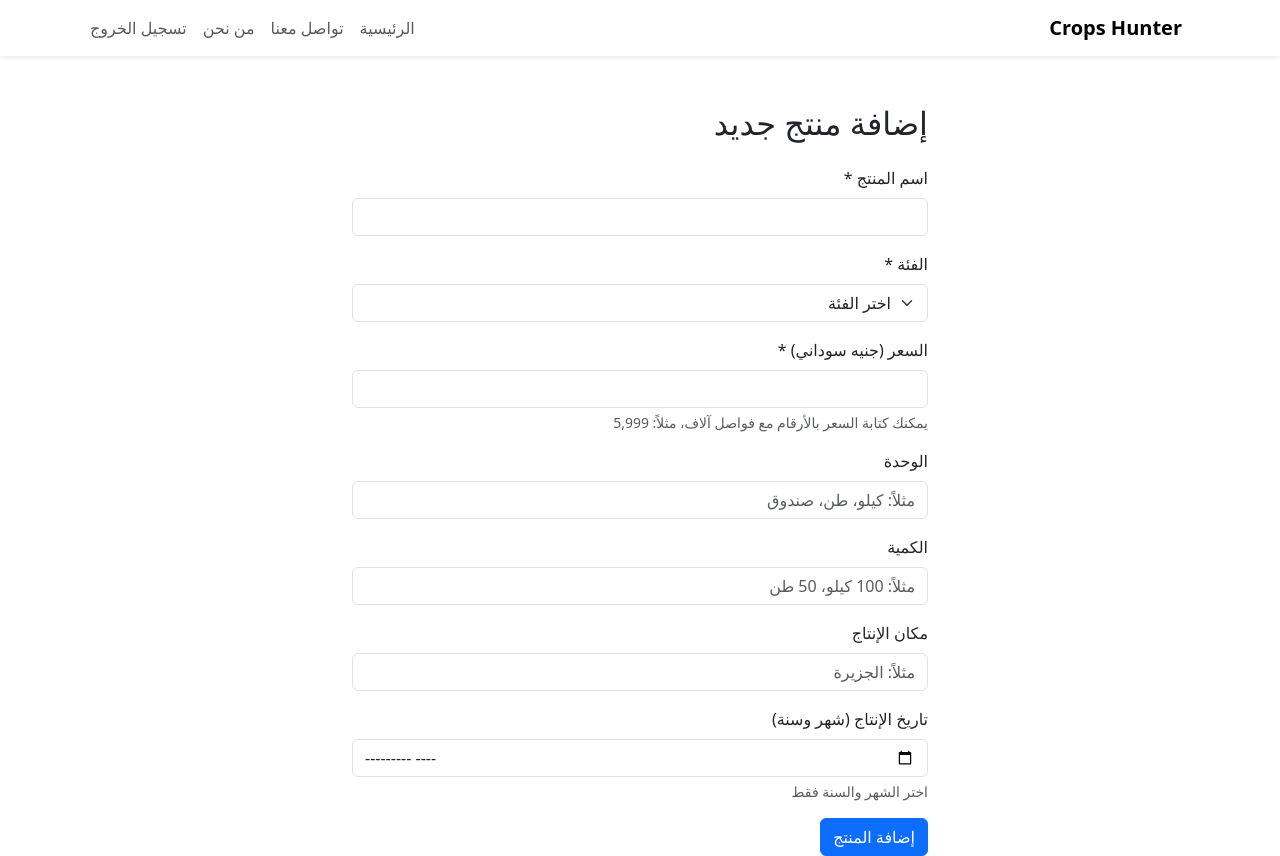
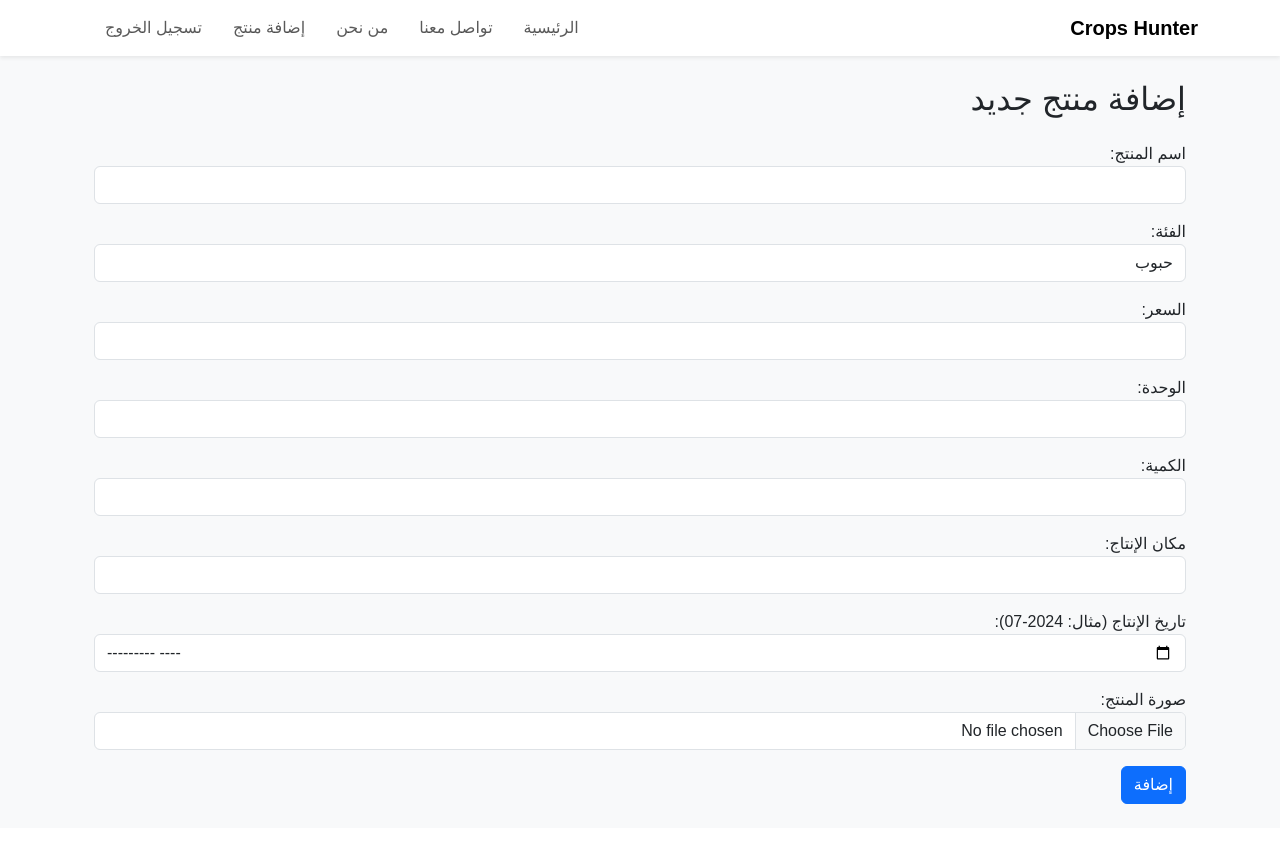
Before and after one commit to Aljaili-Elsmani/Crops-hunter, a Flask app: page /add in a window 1280 px wide. After the commit the page ends 804 px from the top, so only its background shows below. Run offline with Flask 3, Linux system fonts and the light colour scheme; the visitor is signed in with stand-in values (Sample User, id 1).

Commit message:
Update add_product.html

```diff
--- a/templates/add_product.html
+++ b/templates/add_product.html
@@ -1,94 +1,47 @@
-<!DOCTYPE html>
-<html lang="ar" dir="rtl">
-<head>
-    <meta charset="UTF-8" />
-    <meta name="viewport" content="width=device-width, initial-scale=1" />
-    <title>إضافة منتج - Crops Hunter</title>
-    <!-- Bootstrap CSS -->
-    <link href="https://cdn.jsdelivr.net/npm/bootstrap@5.3.0/dist/css/bootstrap.min.css" rel="stylesheet" />
-</head>
-<body>
-
-<nav class="navbar navbar-expand-lg navbar-light bg-white shadow-sm">
+{% extends 'base.html' %}
+{% block content %}
 <div class="container">
-    <a class="navbar-brand fw-bold" href="{{ url_for('index') }}">Crops Hunter</a>
-    <div class="collapse navbar-collapse justify-content-end">
-      <ul class="navbar-nav">
-        <li class="nav-item"><a class="nav-link" href="{{ url_for('index') }}">الرئيسية</a></li>
-        <li class="nav-item"><a class="nav-link" href="{{ url_for('contact') }}">تواصل معنا</a></li>
-        <li class="nav-item"><a class="nav-link" href="{{ url_for('about') }}">من نحن</a></li>
-        <li class="nav-item"><a class="nav-link" href="{{ url_for('logout') }}">تسجيل الخروج</a></li>
-      </ul>
+    <h2 class="mb-4">إضافة منتج جديد</h2>
+    <form method="POST" enctype="multipart/form-data">
+        <div class="mb-3">
+            <label>اسم المنتج:</label>
+            <input type="text" name="name" class="form-control" required>
         </div>
-  </div>
-</nav>
-
-<div class="container mt-5" style="max-width: 600px;">
-
-  <h2 class="mb-4">إضافة منتج جديد</h2>
-
-  {% with messages = get_flashed_messages(with_categories=true) %}
-    {% if messages %}
-      {% for category, message in messages %}
-        <div class="alert alert-{{ 'success' if category == 'success' else 'danger' if category == 'error' else 'info' }} alert-dismissible fade show" role="alert">
-          {{ message }}
-          <button type="button" class="btn-close" data-bs-dismiss="alert" aria-label="Close"></button>
-        </div>
-      {% endfor %}
-    {% endif %}
-  {% endwith %}
-
-  <form method="POST" action="{{ url_for('add_product') }}">
         <div class="mb-3">
-      <label for="name" class="form-label">اسم المنتج *</label>
-      <input type="text" class="form-control" id="name" name="name" required value="{{ request.form.name or '' }}">
-    </div>
-
-    <div class="mb-3">
-      <label for="category" class="form-label">الفئة *</label>
-      <select class="form-select" id="category" name="category" required>
-        <option value="" disabled selected>اختر الفئة</option>
-        <option value="حبوب" {% if request.form.category == 'حبوب' %}selected{% endif %}>حبوب</option>
-        <option value="خضروات" {% if request.form.category == 'خضروات' %}selected{% endif %}>خضروات</option>
-        <option value="لحوم" {% if request.form.category == 'لحوم' %}selected{% endif %}>لحوم</option>
-        <option value="بقوليات" {% if request.form.category == 'بقوليات' %}selected{% endif %}>بقوليات</option>
-        <option value="أخرى" {% if request.form.category == 'أخرى' %}selected{% endif %}>أخرى</option>
+            <label>الفئة:</label>
+            <select name="category" class="form-control" required>
+                <option value="حبوب">حبوب</option>
+                <option value="بقوليات">بقوليات</option>
+                <option value="خضروات">خضروات</option>
+                <option value="لحوم">لحوم</option>
+                <option value="أخرى">أخرى</option>
             </select>
         </div>
-
         <div class="mb-3">
-      <label for="price" class="form-label">السعر (جنيه سوداني) *</label>
-      <input type="text" class="form-control" id="price" name="price" required pattern="[\d,]+" title="ادخل أرقام فقط مع إمكانية الفواصل" value="{{ request.form.price or '' }}">
-      <div class="form-text">يمكنك كتابة السعر بالأرقام مع فواصل آلاف، مثلاً: 5,999</div>
+            <label>السعر:</label>
+            <input type="text" name="price" class="form-control" required>
         </div>
-
         <div class="mb-3">
-      <label for="unit" class="form-label">الوحدة</label>
-      <input type="text" class="form-control" id="unit" name="unit" placeholder="مثلاً: كيلو، طن، صندوق" value="{{ request.form.unit or '' }}">
+            <label>الوحدة:</label>
+            <input type="text" name="unit" class="form-control">
         </div>
-
         <div class="mb-3">
-      <label for="quantity" class="form-label">الكمية</label>
-      <input type="text" class="form-control" id="quantity" name="quantity" placeholder="مثلاً: 100 كيلو، 50 طن" value="{{ request.form.quantity or '' }}">
+            <label>الكمية:</label>
+            <input type="text" name="quantity" class="form-control">
         </div>
-
         <div class="mb-3">
-      <label for="origin" class="form-label">مكان الإنتاج</label>
-      <input type="text" class="form-control" id="origin" name="origin" placeholder="مثلاً: الجزيرة" value="{{ request.form.origin or '' }}">
+            <label>مكان الإنتاج:</label>
+            <input type="text" name="origin" class="form-control">
         </div>
-
         <div class="mb-3">
-      <label for="production_date" class="form-label">تاريخ الإنتاج (شهر وسنة)</label>
-      <input type="month" class="form-control" id="production_date" name="production_date" value="{{ request.form.production_date or '' }}">
-      <div class="form-text">اختر الشهر والسنة فقط</div>
+            <label>تاريخ الإنتاج (مثال: 2024-07):</label>
+            <input type="month" name="production_date" class="form-control">
         </div>
-
-    <button type="submit" class="btn btn-primary">إضافة المنتج</button>
+        <div class="mb-3">
+            <label>صورة المنتج:</label>
+            <input type="file" name="image" accept="image/*" class="form-control">
+        </div>
+        <button type="submit" class="btn btn-primary">إضافة</button>
     </form>
 </div>
-
-<!-- Bootstrap JS مع Popper -->
-<script src="https://cdn.jsdelivr.net/npm/bootstrap@5.3.0/dist/js/bootstrap.bundle.min.js"></script>
-
-</body>
-</html>
+{% endblock %}
```
Lines whose indentation alone changed are shown as unchanged.
